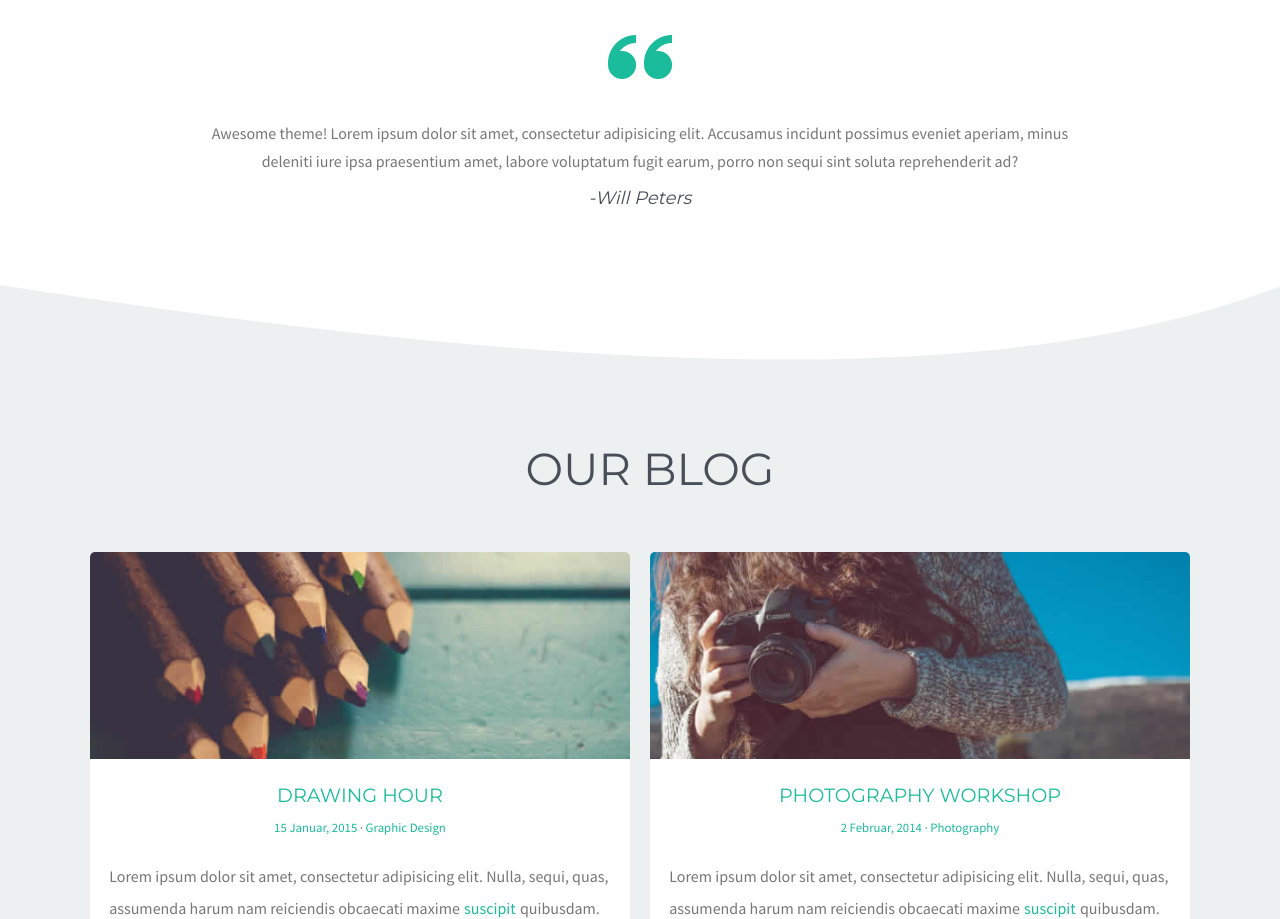
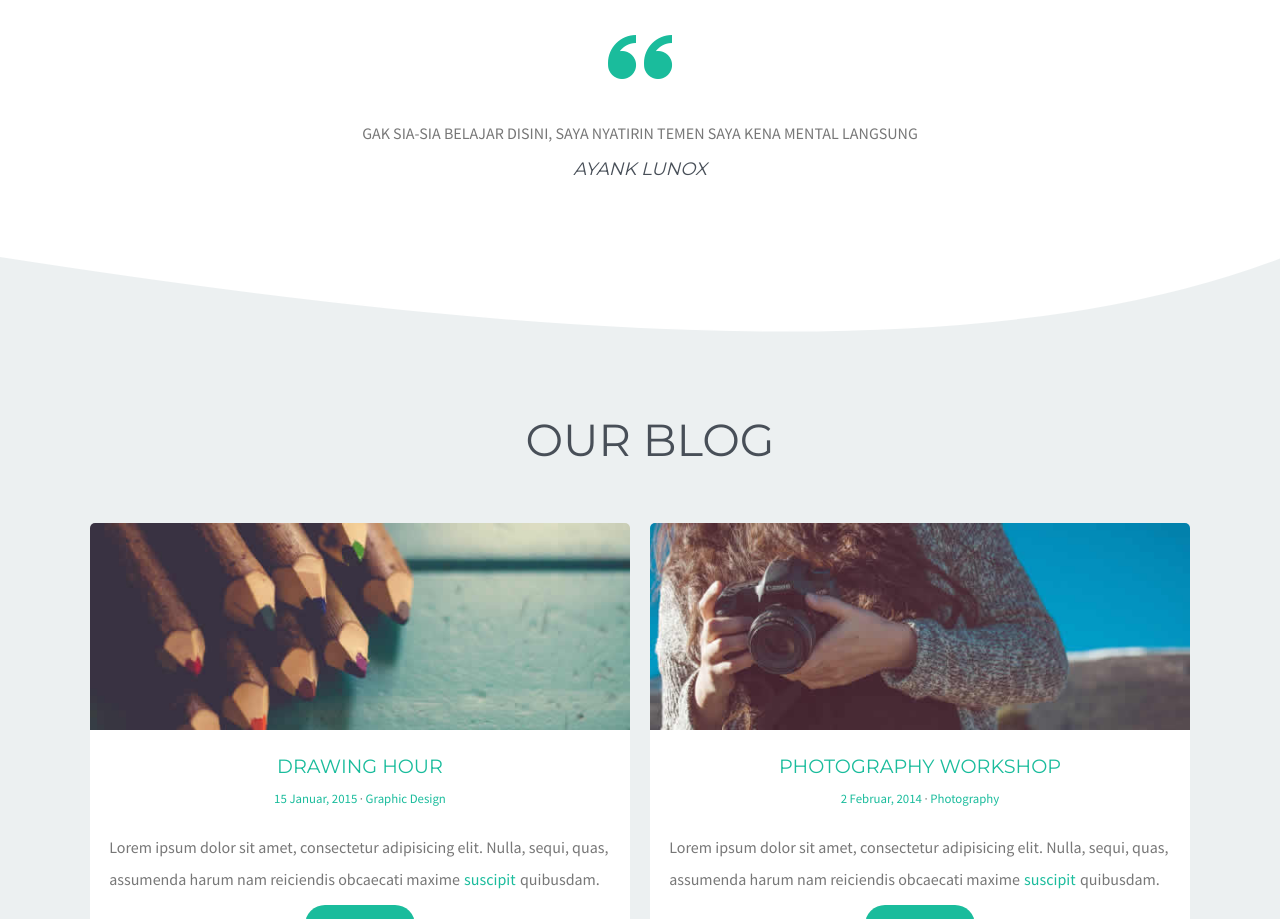
Before and after one commit to aditpawangnyamuk/9s.github.io, a plain HTML site: page index.html in a window 1280 px wide. Shown: the part 2487-3406 px from the top of the page. Drawn offline with Linux system fonts and the light colour scheme; some packages are replaced by stand-ins of ours; a script that the page names is missing; files whose address does not match are found by name.

Commit message:
Update index.html

```diff
--- a/index.html
+++ b/index.html
@@ -294,8 +294,8 @@
                                 <div class="quotes-icon">
                                     <i class="icon-quotes-left"></i>
                                 </div>
-                                <p>Awesome theme! Lorem ipsum dolor sit amet, consectetur adipisicing elit. Accusamus incidunt possimus eveniet aperiam, minus deleniti iure ipsa praesentium amet, labore voluptatum fugit earum, porro non sequi sint soluta reprehenderit ad?</p>
-                                <h4>-Will Peters</h4>
+                                <p> GAK SIA-SIA BELAJAR DISINI, SAYA NYATIRIN TEMEN SAYA KENA MENTAL LANGSUNG</p>
+                                <h4>AYANK LUNOX</h4>
                                 </div><!-- End of item -->
 
                             </div>
```
